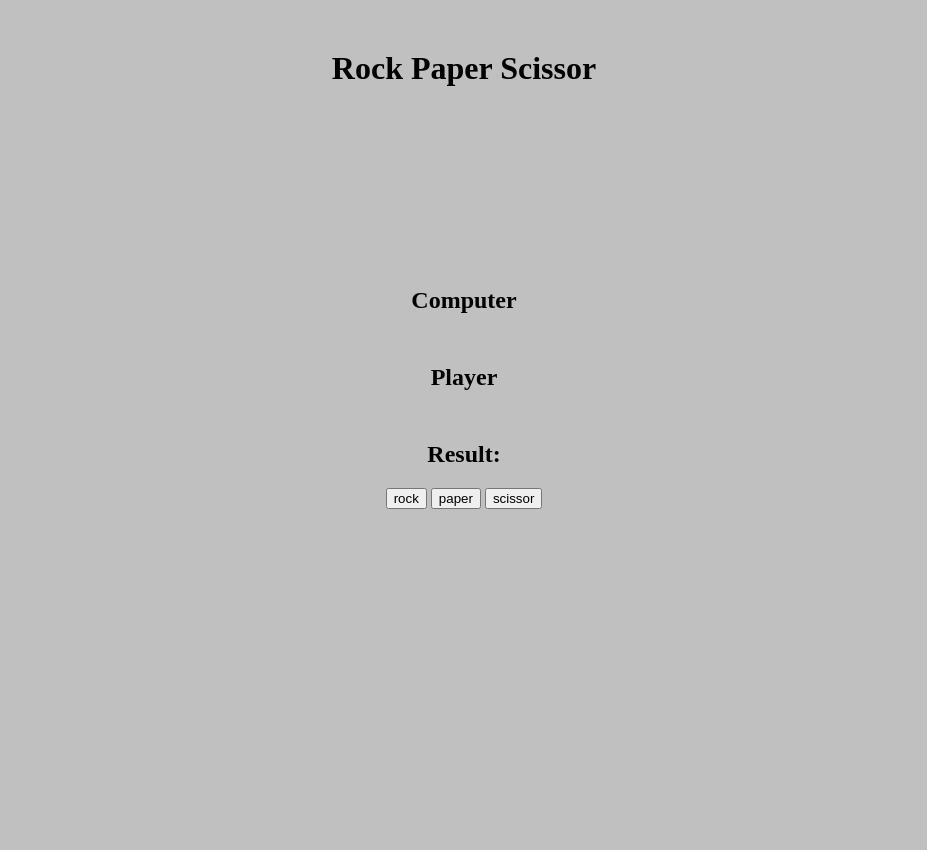
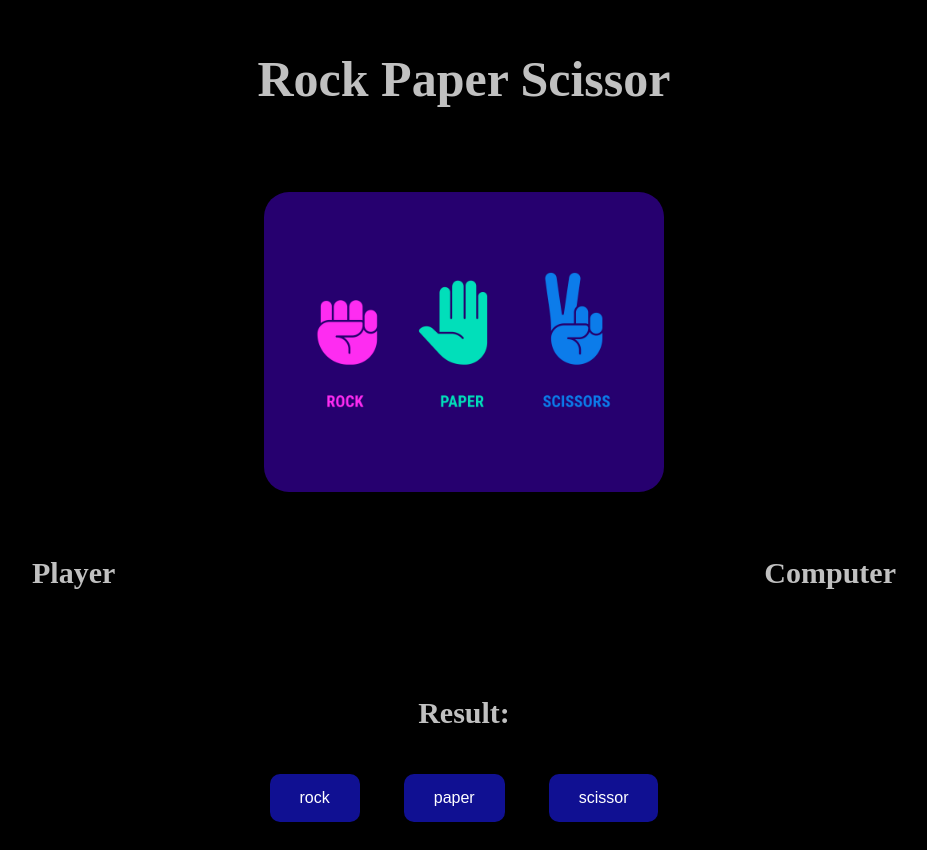
Before and after one commit to SebastianN97/RPS_2020, a website: page src/index.html in a window 1280 px wide. Shown: the whole page, without its empty margins (176-1103 px from the left). Before the commit the page ends 800 px from the top, so only its background shows below. Drawn offline with Linux system fonts and the light colour scheme.

Commit message:
Styling game, describing future goals on a README.md file.

```diff
--- a/src/index.html
+++ b/src/index.html
@@ -7,25 +7,41 @@
         <meta charset="UTF-8">
         <meta name="viewport" content="width=device-width, initial-scale=1.0">
         <meta http-equiv="X-UA-Compatible" content="ie-edge">
-        <link rel="stylesheet" href="rps.css">
+        <link rel="stylesheet" href="style.css">
         <title>Rock Paper Scissor</title>
     </head>
 
     <body>
         <h1>Rock Paper Scissor</h1>
-            <div id="game">
+
+        <img
+        id="background"
+        src="pictureStarter/rpsgame1.png"
+        alt=""
+        width="400" height="300"
+        >
+
+        <div id="comp-player">
+            <div id="comp-position">
                 <h2 id="title-computer">Computer</h2>
                 <p id= "computer-choice"></p>
+            </div>
+
+            <div id="play-position">
                 <h2>Player</h2>
                 <p id= "player-choice"></p>
+            </div>
+        </div>
 
-                <h2 id="result-title">Result:</h2>
-                <p id="result"></p>
+        <div id="result-position">
+            <h2 id="result-title">Result:</h2>
+            <p id="result"></p>
+        </div>
 
-                <button class="choice" id="rock">rock</button>
-                <button class="choice" id="paper">paper</button>
-                <button class="choice" id="scissor">scissor</button>
-            </div>
+        <button class="choice" id="rock">rock</button>
+        <button class="choice" id="paper">paper</button>
+        <button class="choice" id="scissor">scissor</button>
+
         </body>
 
     <script  src="rpsFunction.js"></script>
--- a/src/rps.css
+++ /dev/null
@@ -1,30 +0,0 @@
-
-body {
-    margin-top: 30px;
-    text-align: center;
-    background-color: silver;
-}
-
-h1 {
-    margin-top: 50px;
-}
-
-.title-computer {
-    margin-top: 300px;
-}
-
-#game {
-    margin-top: 200px;
-}
-
-h2 {
-  margin-top: 50px;
-}
-
-p {
-
-}
-
-button {
-
-}
--- /dev/null
+++ b/src/style.css
@@ -0,0 +1,65 @@
+
+body {
+    margin-top: 30px;
+    text-align: center;
+    background-color: rgb(0, 0, 0);
+}
+
+h1 {
+    color: silver;
+    margin-top: 50px;
+    font-size: 50px;
+}
+
+#background {
+    margin-top: 50px;
+    border-radius: 25px;
+}
+
+.title-computer {
+    margin-top: 300px;
+}
+
+h2 {
+    color: silver;
+    margin-top: 50px;
+    font-size: 30px;
+}
+
+p {
+    color: silver;
+  § font-size: 30px;
+}
+
+#comp-player {
+    margin-top: px;
+}
+
+#comp-position {
+    float: right;
+    margin: 10px;
+    margin-right: 200px;
+}
+
+#play-position {
+    float: left;
+    margin: 10px;
+    margin-left: 200px;
+}
+
+#result-position {
+    margin-top: 200px;
+}
+
+.choice {
+    background-color: rgb(16, 16, 146);
+    color: white;
+    border: none;
+    padding: 15px 30px;
+    display: inline-block;
+
+    font-size: 16px;
+    margin-top: 50px;
+    margin: 20px;
+    border-radius: 10px;
+}
```
Also changed, not shown: README.md, src/pictureStarter/rpsgame1.png (added).
